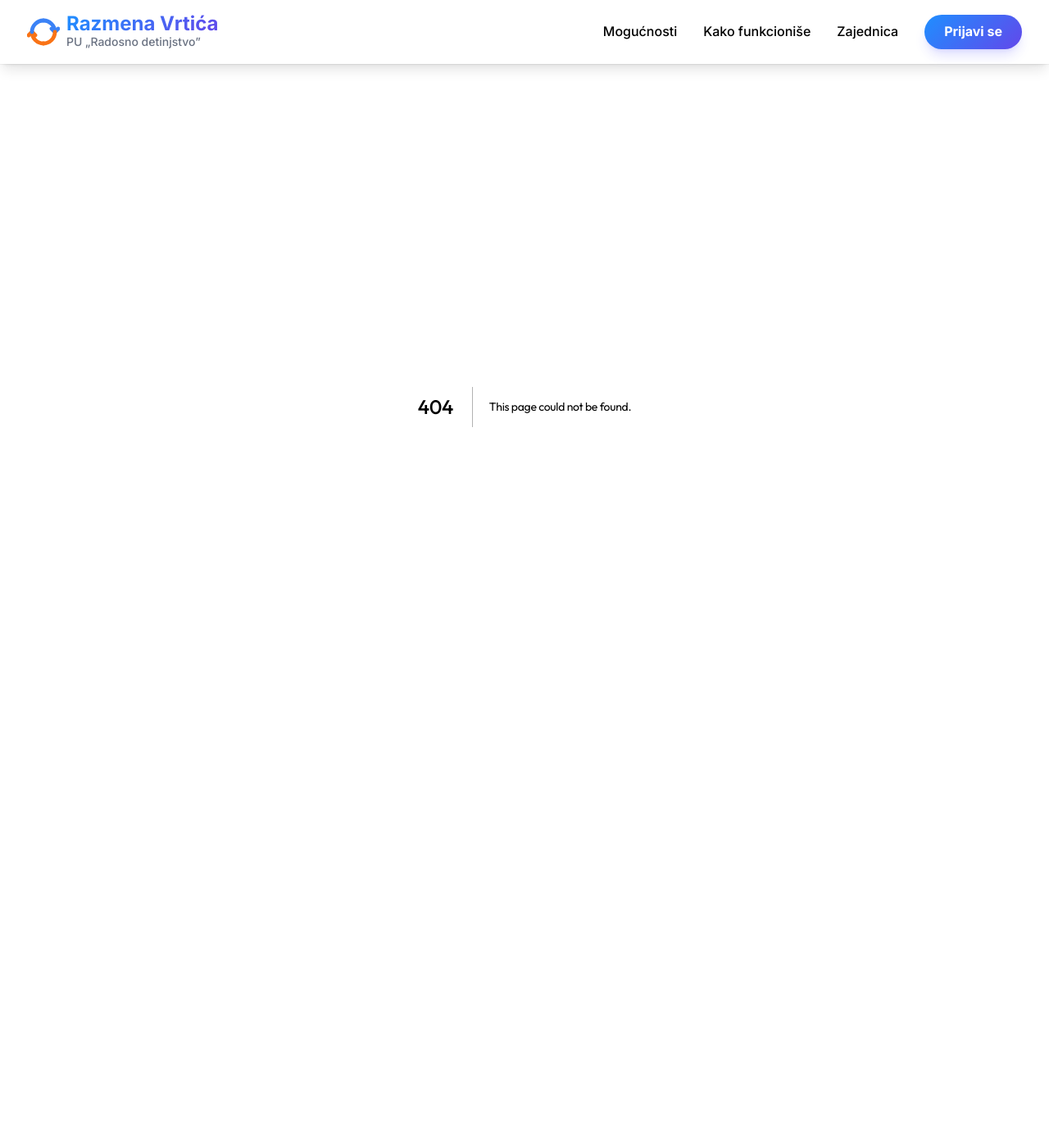
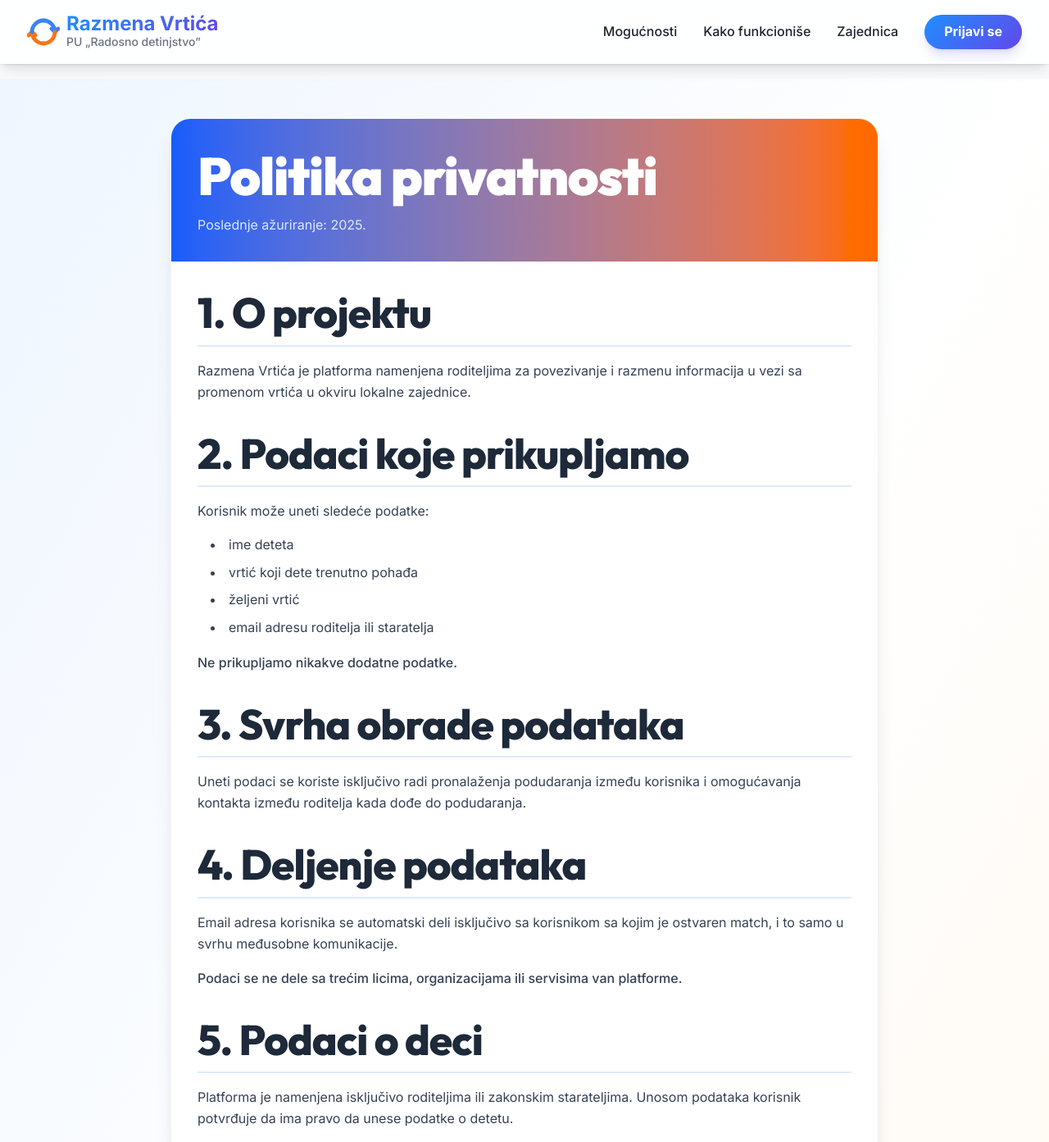
Before and after one commit to markobilanovic/razmena-vrtica, a Next.js app in the folder frontend/: page /privacy in a window 1280 px wide. Before the commit this address had no page. Shown: the top 1393 px of the page at 82% size. Before the commit the page ends 896 px from the top, so only its background shows below. Built offline with nearby package versions, Linux system fonts and the light colour scheme.

Commit message:
feat: privacy policy

```diff
--- a/frontend/src/app/login/page.tsx
+++ b/frontend/src/app/login/page.tsx
@@ -173,7 +173,8 @@ export default function LoginPage() {
           Google
         </button>
 
-        <p className="mt-8 text-center text-white/60 text-sm">
+        <div className="mt-8 text-center text-white/60 text-sm space-y-2">
+          <p>
             Nemate nalog?{" "}
             <Link
               href="/register"
@@ -182,6 +183,15 @@ export default function LoginPage() {
               Registrujte se
             </Link>
           </p>
+          <p>
+            <Link
+              href="/privacy"
+              className="text-white/50 hover:text-white/70 transition-colors underline decoration-white/30 underline-offset-4"
+            >
+              Politika privatnosti
+            </Link>
+          </p>
+        </div>
       </div>
     </div>
   )
--- a/frontend/src/app/page.tsx
+++ b/frontend/src/app/page.tsx
@@ -552,86 +552,16 @@ export default function Home() {
       {/* Footer */}
       <footer className="bg-gray-900 text-white py-12 px-6">
         <div className="max-w-7xl mx-auto">
-          <div className="grid md:grid-cols-4 gap-8 mb-8">
-            <div>
-              <div className="flex items-center gap-2 mb-4">
-                <div className="w-10 h-10 bg-gradient-primary rounded-lg flex items-center justify-center">
-                  <span className="text-white text-xl font-bold">R</span>
-                </div>
-                <span className="text-xl font-bold">Razmena Vrtića</span>
-              </div>
-              <p className="text-gray-400">
-                Povezujemo roditelje i olakšavamo razmenu mesta u vrtićima PU
-                „Radosno detinjstvo”.
-              </p>
+          <div className="border-t border-gray-800 pt-8 text-center text-gray-400">
+            <div className="flex flex-col sm:flex-row justify-center items-center gap-4 mb-4">
+              <Link
+                href="/privacy"
+                className="text-gray-300 hover:text-white transition-colors underline"
+              >
+                Politika privatnosti
+              </Link>
             </div>
-
-            <div>
-              <h4 className="font-bold mb-4">Platforma</h4>
-              <ul className="space-y-2 text-gray-400">
-                <li>
-                  <a href="#" className="hover:text-white transition-colors">
-                    Pretraga razmena
-                  </a>
-                </li>
-                <li>
-                  <a href="#" className="hover:text-white transition-colors">
-                    Kako funkcioniše
-                  </a>
-                </li>
-                <li>
-                  <a href="#" className="hover:text-white transition-colors">
-                    Cenovnik
-                  </a>
-                </li>
-              </ul>
-            </div>
-
-            <div>
-              <h4 className="font-bold mb-4">Podrška</h4>
-              <ul className="space-y-2 text-gray-400">
-                <li>
-                  <a href="#" className="hover:text-white transition-colors">
-                    Česta pitanja
-                  </a>
-                </li>
-                <li>
-                  <a href="#" className="hover:text-white transition-colors">
-                    Kontakt
-                  </a>
-                </li>
-                <li>
-                  <a href="#" className="hover:text-white transition-colors">
-                    Pomoć
-                  </a>
-                </li>
-              </ul>
-            </div>
-
-            <div>
-              <h4 className="font-bold mb-4">Pravno</h4>
-              <ul className="space-y-2 text-gray-400">
-                <li>
-                  <a href="#" className="hover:text-white transition-colors">
-                    Uslovi korišćenja
-                  </a>
-                </li>
-                <li>
-                  <a href="#" className="hover:text-white transition-colors">
-                    Politika privatnosti
-                  </a>
-                </li>
-                <li>
-                  <a href="#" className="hover:text-white transition-colors">
-                    Kolačići
-                  </a>
-                </li>
-              </ul>
-            </div>
-          </div>
-
-          <div className="border-t border-gray-800 pt-8 text-center text-gray-400">
-            <p>&copy; 2025 Razmena Vrtića. Sva prava zadržana.</p>
+            <p>&copy; 2025 Razmena Vrtića</p>
           </div>
         </div>
       </footer>
--- /dev/null
+++ b/frontend/src/app/privacy/page.tsx
@@ -0,0 +1,153 @@
+import type { Metadata } from "next"
+
+export const metadata: Metadata = {
+  title: "Politika privatnosti - Razmena Vrtića",
+  description: "Politika privatnosti za platformu Razmena Vrtića - kako čuvamo i koristimo vaše podatke.",
+}
+
+export default function PrivacyPolicyPage() {
+  return (
+    <div className="min-h-screen bg-gradient-to-br from-blue-50 via-white to-orange-50">
+      <div className="container mx-auto px-4 py-12 max-w-4xl">
+        <div className="bg-white rounded-3xl shadow-xl border border-gray-100 overflow-hidden">
+          <div className="bg-gradient-to-r from-blue-600 to-orange-500 p-8 text-white">
+            <h1 className="text-3xl font-bold mb-2">Politika privatnosti</h1>
+            <p className="text-blue-100">Poslednje ažuriranje: 2025.</p>
+          </div>
+
+          <main className="p-8 space-y-8">
+            <section>
+              <h2 className="text-2xl font-bold text-gray-800 mb-4 border-b-2 border-blue-100 pb-2">
+                1. O projektu
+              </h2>
+              <p className="text-gray-700 leading-relaxed">
+                Razmena Vrtića je platforma namenjena roditeljima za povezivanje i razmenu
+                informacija u vezi sa promenom vrtića u okviru lokalne zajednice.
+              </p>
+            </section>
+
+            <section>
+              <h2 className="text-2xl font-bold text-gray-800 mb-4 border-b-2 border-blue-100 pb-2">
+                2. Podaci koje prikupljamo
+              </h2>
+              <p className="text-gray-700 leading-relaxed mb-4">
+                Korisnik može uneti sledeće podatke:
+              </p>
+              <ul className="list-disc list-inside space-y-2 text-gray-700 ml-4">
+                <li>ime deteta</li>
+                <li>vrtić koji dete trenutno pohađa</li>
+                <li>željeni vrtić</li>
+                <li>email adresu roditelja ili staratelja</li>
+              </ul>
+              <p className="text-gray-700 leading-relaxed mt-4 font-medium">
+                Ne prikupljamo nikakve dodatne podatke.
+              </p>
+            </section>
+
+            <section>
+              <h2 className="text-2xl font-bold text-gray-800 mb-4 border-b-2 border-blue-100 pb-2">
+                3. Svrha obrade podataka
+              </h2>
+              <p className="text-gray-700 leading-relaxed">
+                Uneti podaci se koriste isključivo radi pronalaženja podudaranja između
+                korisnika i omogućavanja kontakta između roditelja kada dođe do
+                podudaranja.
+              </p>
+            </section>
+
+            <section>
+              <h2 className="text-2xl font-bold text-gray-800 mb-4 border-b-2 border-blue-100 pb-2">
+                4. Deljenje podataka
+              </h2>
+              <p className="text-gray-700 leading-relaxed mb-4">
+                Email adresa korisnika se automatski deli isključivo sa korisnikom sa
+                kojim je ostvaren match, i to samo u svrhu međusobne komunikacije.
+              </p>
+              <p className="text-gray-700 leading-relaxed font-medium">
+                Podaci se ne dele sa trećim licima, organizacijama ili servisima van
+                platforme.
+              </p>
+            </section>
+
+            <section>
+              <h2 className="text-2xl font-bold text-gray-800 mb-4 border-b-2 border-blue-100 pb-2">
+                5. Podaci o deci
+              </h2>
+              <p className="text-gray-700 leading-relaxed">
+                Platforma je namenjena isključivo roditeljima ili zakonskim
+                starateljima. Unosom podataka korisnik potvrđuje da ima pravo da unese
+                podatke o detetu.
+              </p>
+            </section>
+
+            <section>
+              <h2 className="text-2xl font-bold text-gray-800 mb-4 border-b-2 border-blue-100 pb-2">
+                6. Čuvanje i zaštita podataka
+              </h2>
+              <p className="text-gray-700 leading-relaxed">
+                Podaci se čuvaju na bezbedan način i dostupni su samo administratorima
+                platforme i korisnicima koji su ostvarili match.
+              </p>
+            </section>
+
+            <section>
+              <h2 className="text-2xl font-bold text-gray-800 mb-4 border-b-2 border-blue-100 pb-2">
+                7. Period čuvanja
+              </h2>
+              <p className="text-gray-700 leading-relaxed">
+                Podaci se čuvaju dok korisnik koristi platformu ili dok ne zatraži
+                brisanje svojih podataka.
+              </p>
+            </section>
+
+            <section>
+              <h2 className="text-2xl font-bold text-gray-800 mb-4 border-b-2 border-blue-100 pb-2">
+                8. Prava korisnika
+              </h2>
+              <p className="text-gray-700 leading-relaxed mb-4">
+                Korisnik ima pravo da:
+              </p>
+              <ul className="list-disc list-inside space-y-2 text-gray-700 ml-4">
+                <li>zatraži uvid u svoje podatke</li>
+                <li>zatraži ispravku ili brisanje podataka</li>
+              </ul>
+            </section>
+
+            <section>
+              <h2 className="text-2xl font-bold text-gray-800 mb-4 border-b-2 border-blue-100 pb-2">
+                9. Izmene politike privatnosti
+              </h2>
+              <p className="text-gray-700 leading-relaxed">
+                Politika privatnosti može biti povremeno ažurirana. Sve izmene biće
+                objavljene na ovoj stranici.
+              </p>
+            </section>
+
+            <section>
+              <h2 className="text-2xl font-bold text-gray-800 mb-4 border-b-2 border-blue-100 pb-2">
+                10. Kontakt
+              </h2>
+              <p className="text-gray-700 leading-relaxed">
+                Za sva pitanja u vezi sa zaštitom podataka možete nas kontaktirati putem
+                emaila:
+                <br />
+                <strong className="text-blue-600">info@razmenavrtića.rs</strong>
+              </p>
+            </section>
+          </main>
+
+          <div className="bg-gray-50 p-6 border-t border-gray-100">
+            <div className="flex justify-center">
+              <a
+                href="/"
+                className="inline-flex items-center px-6 py-3 bg-blue-600 text-white font-medium rounded-xl hover:bg-blue-700 transition-colors"
+              >
+                ← Nazad na početnu
+              </a>
+            </div>
+          </div>
+        </div>
+      </div>
+    </div>
+  )
+}
--- a/frontend/src/app/register/page.tsx
+++ b/frontend/src/app/register/page.tsx
@@ -196,7 +196,8 @@ function RegisterContent() {
           Google
         </button>
 
-        <p className="text-center text-white/60 text-sm">
+        <div className="text-center text-white/60 text-sm space-y-2">
+          <p>
             Već imate nalog?{" "}
             <Link
               href="/login"
@@ -205,6 +206,15 @@ function RegisterContent() {
               Prijavite se
             </Link>
           </p>
+          <p>
+            <Link
+              href="/privacy"
+              className="text-white/50 hover:text-white/70 transition-colors underline decoration-white/30 underline-offset-4"
+            >
+              Politika privatnosti
+            </Link>
+          </p>
+        </div>
       </div>
     </div>
   )
```
Lines whose indentation alone changed are shown as unchanged.
